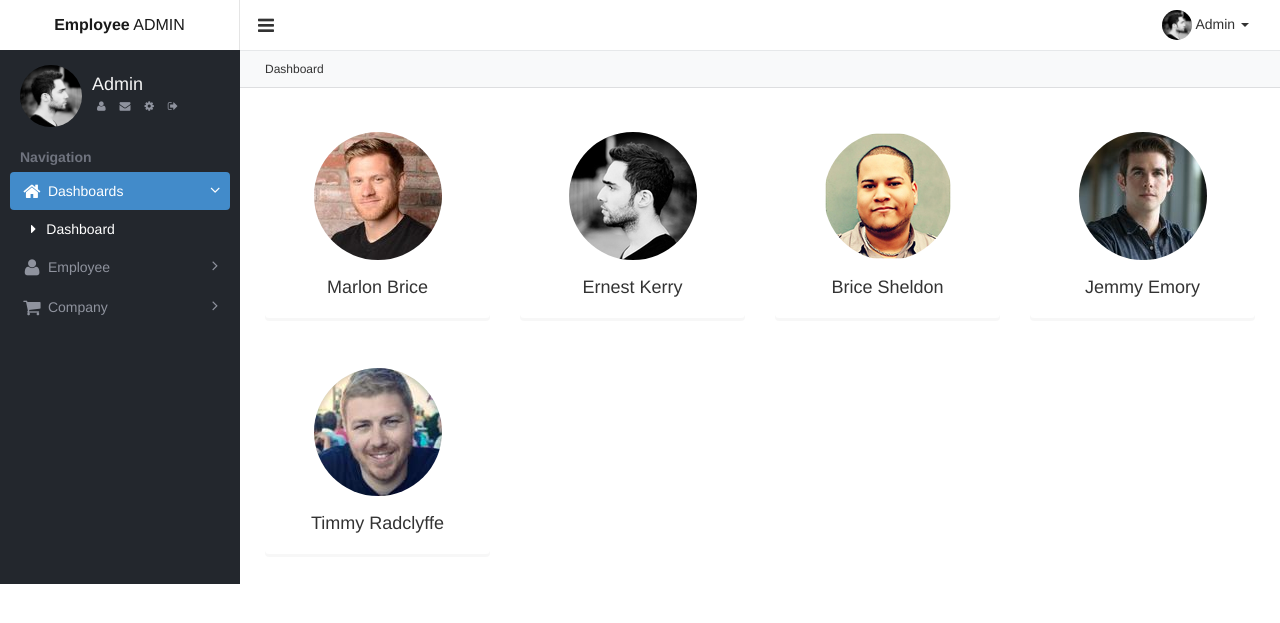
After one commit to Sonatrix/EmployeeManagement, a Django app: page /employee_list in a window 1280 px wide. The commit adds this page. Shown: the top 623 px of the page. Run offline with Django 3.2, Linux system fonts and the light colour scheme; parts of the project's set-up code (start-up, migrations or seed data) failed here and were passed over; some libraries are stand-ins or nearby versions.

Commit message:
Added link and employee add form

```diff
--- a/Autotriage/templates/autotriage/base.html
+++ b/Autotriage/templates/autotriage/base.html
@@ -33,14 +33,9 @@
 <body>
 
     <div class="fluid-container">
-        <div id='header' class="row">
-            {% include "autotriage/navigation.html" %}
-        </div>
-
-        <div id='body' class="row">
-            <div class="container">
-                {% block app_body %}{% endblock %}
-            </div>
+        {% include "autotriage/navigation.html" %}
+        <div class="container-fluid-md">
+            {% block app_body %}{% endblock %}
         </div>
     </div>
     <script src="{% static 'autotriage/assets/plugins/jquery-navgoco/jquery.navgoco.js' %}"></script>
--- /dev/null
+++ b/Autotriage/templates/autotriage/employee/employee_list.html
@@ -0,0 +1,85 @@
+{% extends "autotriage/base.html" %}
+{% load static from staticfiles %}
+{% block app_title %}Employee{% endblock %}
+
+{% block app_body %}
+
+    <div class="row">
+        <div class="col-sm-6 col-md-4 col-lg-3">
+            <div class="panel panel-default panel-member">
+                <div class="panel-body">
+                    <a href="pages-profile.html">
+                        <div class="text-center">
+                            <img src="{% static 'autotriage/demo/images/avatars/1.jpg' %}" class="img-circle" alt="image">
+
+                            <h4 class="thin">
+                                Marlon Brice
+                            </h4>
+                        </div>
+                    </a>
+                </div>
+            </div>
+        </div>
+        <div class="col-sm-6 col-md-4 col-lg-3">
+            <div class="panel panel-default panel-member">
+                <div class="panel-body">
+                    <a href="pages-profile.html">
+                        <div class="text-center">
+                            <img src="{% static 'autotriage/demo/images/avatars/2.jpg' %}" class="img-circle" alt="image">
+
+                            <h4 class="thin">
+                                Ernest Kerry
+                            </h4>
+                        </div>
+                    </a>
+                </div>
+            </div>
+        </div>
+        <div class="col-sm-6 col-md-4 col-lg-3">
+            <div class="panel panel-default panel-member">
+                <div class="panel-body">
+                    <a href="pages-profile.html">
+                        <div class="text-center">
+                            <img src="{% static 'autotriage/demo/images/avatars/3.jpg' %}" class="img-circle" alt="image">
+
+                            <h4 class="thin">
+                                Brice Sheldon
+                            </h4>
+                        </div>
+                    </a>
+                </div>
+            </div>
+        </div>
+        <div class="col-sm-6 col-md-4 col-lg-3">
+            <div class="panel panel-default panel-member">
+                <div class="panel-body">
+                    <a href="pages-profile.html">
+                        <div class="text-center">
+                            <img src="{% static 'autotriage/demo/images/avatars/4.jpg' %}" class="img-circle" alt="image">
+
+                            <h4 class="thin">
+                                Jemmy Emory
+                            </h4>
+                        </div>
+                    </a>
+                </div>
+            </div>
+        </div>
+        <div class="col-sm-6 col-md-4 col-lg-3">
+            <div class="panel panel-default panel-member">
+                <div class="panel-body">
+                    <a href="pages-profile.html">
+                        <div class="text-center">
+                            <img src="{% static 'autotriage/demo/images/avatars/5.jpg' %}" class="img-circle" alt="image">
+
+                            <h4 class="thin">
+                                Timmy Radclyffe
+                            </h4>
+                        </div>
+                    </a>
+                </div>
+            </div>
+        </div>
+    </div>
+
+{% endblock %}
--- a/Autotriage/templates/autotriage/navigation.html
+++ b/Autotriage/templates/autotriage/navigation.html
@@ -82,13 +82,13 @@
                             </a>
                             <ul class="nav-sub">
                                 <li>
-                                    <a href="pages-members.html" title="Members">
-                                        <i class="fa fa-fw fa-caret-right"></i> Employee
+                                    <a href="/employee_list" title="Members">
+                                        <i class="fa fa-fw fa-caret-right"></i> Dashboard
                                     </a>
                                 </li>
                                 <li>
-                                    <a href="pages-profile.html" title="Profile">
-                                        <i class="fa fa-fw fa-caret-right"></i> Profile
+                                    <a href="/employee_add" title="Add Employee">
+                                        <i class="fa fa-fw fa-caret-right"></i> Add Employee
                                     </a>
                                 </li>
                             </ul>
--- a/Autotriage/urls.py
+++ b/Autotriage/urls.py
@@ -1,8 +1,14 @@
 from django.conf.urls import url
-import Autotriage.views as views
-
+import Autotriage.views.views as publicViews
+import Autotriage.views.employee as employeeViews
 app_name = 'autotriage'
 
 urlpatterns = [
-    url(r'^$', views.home, name='home'),
+    url(r'^$', publicViews.home, name='home'),
 ]
+
+#employee views
+urlpatterns += [
+    url(r'^employee_list$', employeeViews.employeeList, name='employeeList'),
+    url(r'^employee_add$', employeeViews.addEmployee, name='employeeAdd'),
+]
--- /dev/null
+++ b/Autotriage/views/employee.py
@@ -0,0 +1,31 @@
+from django.shortcuts import render
+from django.core.exceptions import ObjectDoesNotExist
+from django.core.urlresolvers import reverse
+from django.http import HttpResponseRedirect, HttpResponse
+from Autotriage.forms import AddEmployeeForm
+
+def employeeList(request):
+    return render(request,
+                  'autotriage/employee/employee_list.html',
+                  {
+
+                  }
+                  )
+
+def addEmployee(request):
+     # if this is a POST request we need to process the form data
+    if request.method == 'POST':
+        # create a form instance and populate it with data from the request:
+        form = AddEmployeeForm(request.POST)
+        # check whether it's valid:
+        if form.is_valid():
+            # process the data in form.cleaned_data as required
+            # ...
+            # redirect to a new URL:
+            return HttpResponseRedirect('/employee_list')
+
+    # if a GET (or any other method) we'll create a blank form
+    else:
+        form = AddEmployeeForm()
+
+    return render(request, 'autotriage/employee/add_employee.html', {'form': form})
```
Also changed, not shown: Autotriage/forms.py (added, +16 -0 lines), Autotriage/models.py (+8 -8 lines), Autotriage/templates/autotriage/employee/add_employee.html (added, +30 -0 lines), Autotriage/migrations/0002_auto_20171008_1722.py (added), Autotriage/views/views.py (renamed from Autotriage/views.py).
